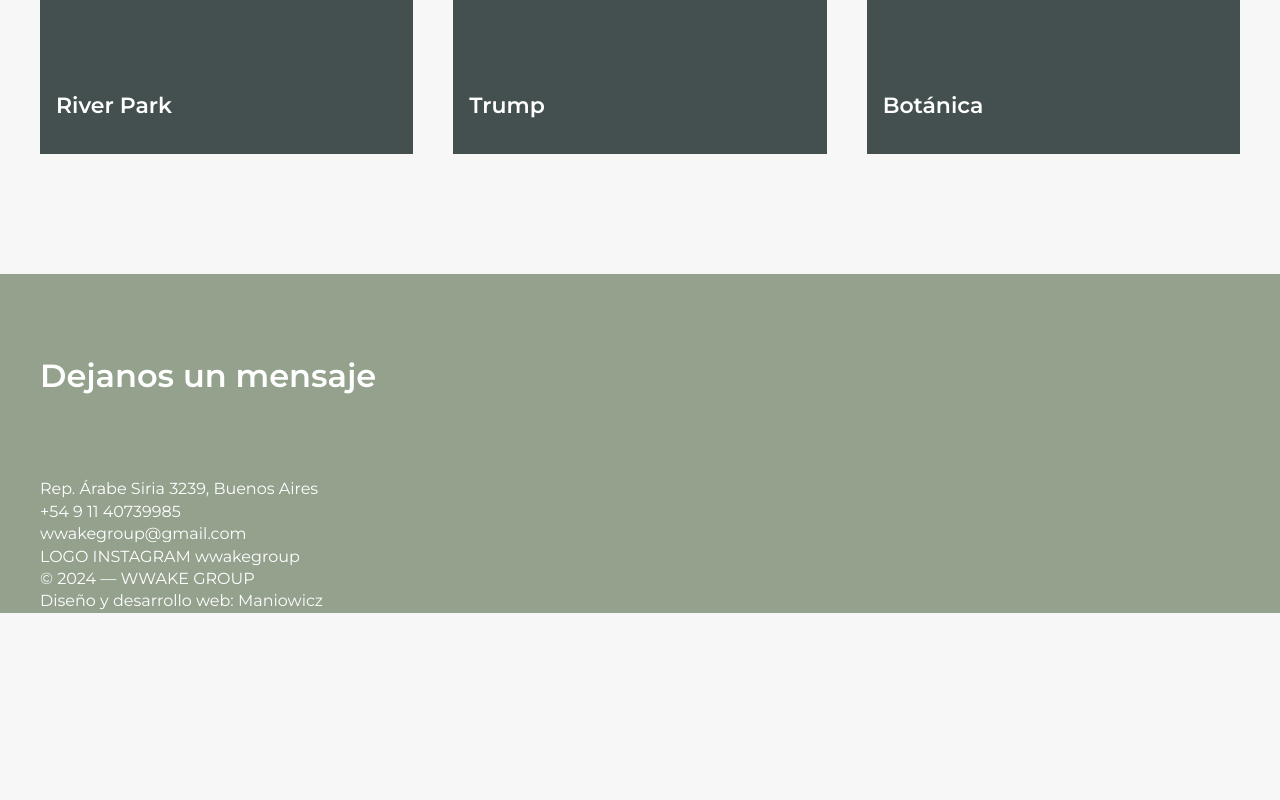
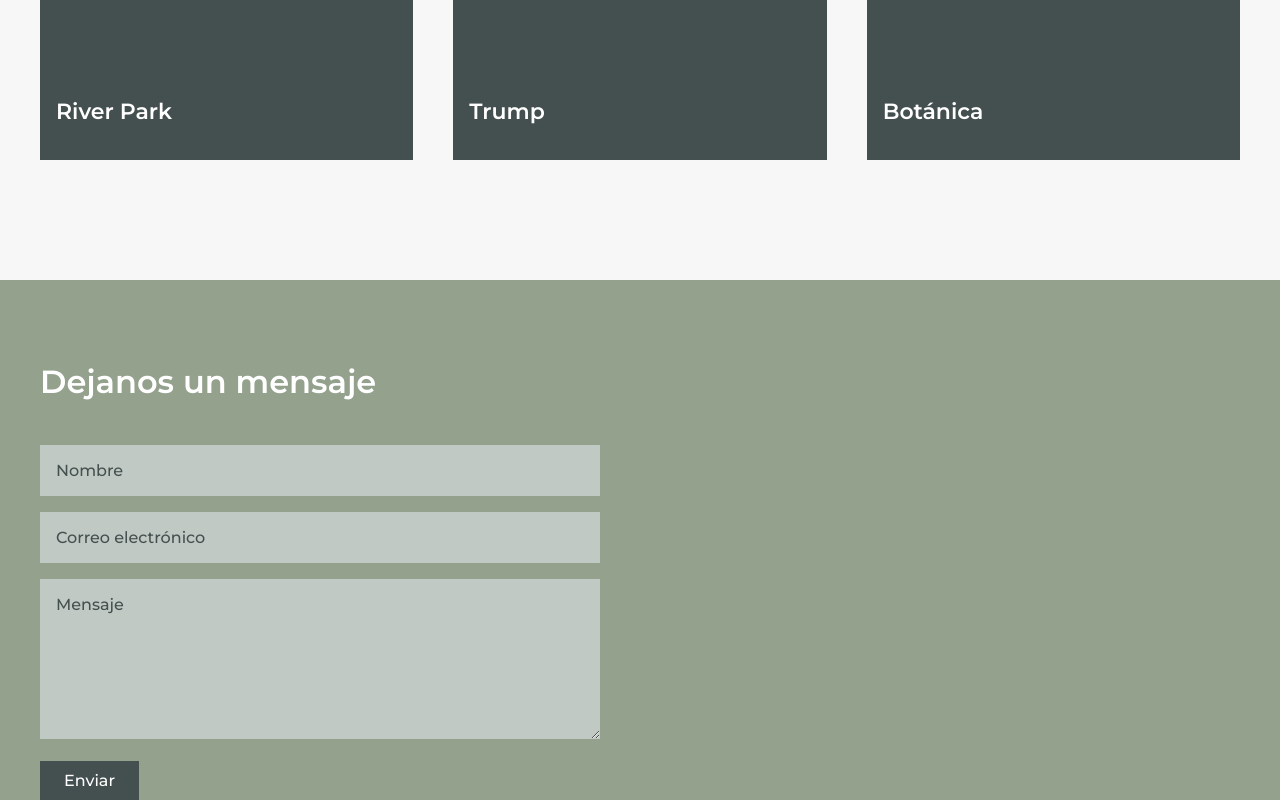
Before and after one commit to dmwix/wwake, a plain HTML site: page index.html in a window 1280 px wide. Shown: the part 2000-2800 px from the top of the page. Before the commit the page ends 2613 px from the top, so only its background shows below. Drawn offline with Linux system fonts and the light colour scheme.

Commit message:
Update index.html

```diff
--- a/index.html
+++ b/index.html
@@ -28,14 +28,12 @@
 
   <body>
     <header>
+      <a href="#top"><img src="img/logo.png" alt="wwake logo" /></a>
       <nav>
         <ul>
-          <li>
-            <a href="#top"><img src="img/logo.png" alt="wwake logo" /></a>
-          </li>
           <li><a href="#nosotros">nosotros</a></li>
-          <li><a href="#nosotros">proyectos</a></li>
-          <li><a href="#nosotros">contacto</a></li>
+          <li><a href="#proyectos">proyectos</a></li>
+          <li><a href="#contacto">contacto</a></li>
         </ul>
       </nav>
     </header>
@@ -57,7 +55,7 @@
         </div>
         <div id="valores--container">
           <div class="valores">
-            <div class="valores--icon"></div>
+            <img src="/img/icon-innovacion.svg" alt="" class="valores--icon" />
             <h3>Innovación</h3>
             <p>
               Buscamos desarrollar espacios sostenibles, innovadores y centrados
@@ -65,7 +63,7 @@
             </p>
           </div>
           <div class="valores">
-            <div class="valores--icon"></div>
+            <img src="/img/icon-compromiso.svg" alt="" class="valores--icon" />
             <h3>Compromiso</h3>
             <p>
               Promovemos la transparencia en todos los procesos, y nos basamos
@@ -74,7 +72,7 @@
             </p>
           </div>
           <div class="valores">
-            <div class="valores--icon"></div>
+            <img src="/img/icon-calidad.svg" alt="" class="valores--icon" />
             <h3>Calidad</h3>
             <p>
               Aseguramos la calidad en todas las etapas del desarrollo, y
@@ -82,7 +80,7 @@
             </p>
           </div>
           <div class="valores">
-            <div class="valores--icon"></div>
+            <img src="/img/icon-equipo.svg" alt="" class="valores--icon" />
             <h3>Trabajo en equipo</h3>
             <p>
               Trabajamos con unidad con todos nuestros socios y proveedores.
@@ -106,10 +104,43 @@
       </div>
       <div id="contacto">
         <h2>Dejanos un mensaje</h2>
+        <form action="https://formspree.io/f/xbllpegd" method="POST">
+          <p>
+            <input
+              required
+              placeholder="Nombre"
+              type="text"
+              id="name"
+              name="name"
+              minlength="5" />
+          </p>
+          <p>
+            <input
+              required
+              placeholder="Correo electrónico"
+              type="email"
+              id="email"
+              name="email"
+              pattern="^[^\s@]+@[^\s@]+\.[a-zA-Z]{2,}$"
+              title="Por favor, introduce un correo válido. Ejemplo: usuario@dominio.com" />
+          </p>
+          <p>
+            <textarea
+              required
+              placeholder="Mensaje"
+              id="message"
+              name="message"
+              minlength="10"></textarea>
+          </p>
+          <p>
+            <button type="submit">Enviar</button>
+          </p>
+        </form>
       </div>
     </main>
 
     <footer>
+      <div class="footer-info">
         <div>
           <div>Rep. Árabe Siria 3239, Buenos Aires</div>
           <div>+54 9 11 40739985</div>
@@ -118,12 +149,13 @@
           <div>wwakegroup@gmail.com</div>
           <div>LOGO INSTAGRAM wwakegroup</div>
         </div>
-      <div>
+        <div id="creditos">
           <div>© 2024 — WWAKE GROUP</div>
           <div>Diseño y desarrollo web: Maniowicz</div>
         </div>
+      </div>
     </footer>
 
-    <script src="js/app.js"></script>
+    <script src="js/main.js"></script>
   </body>
 </html>
```
Lines whose indentation alone changed are shown as unchanged.
